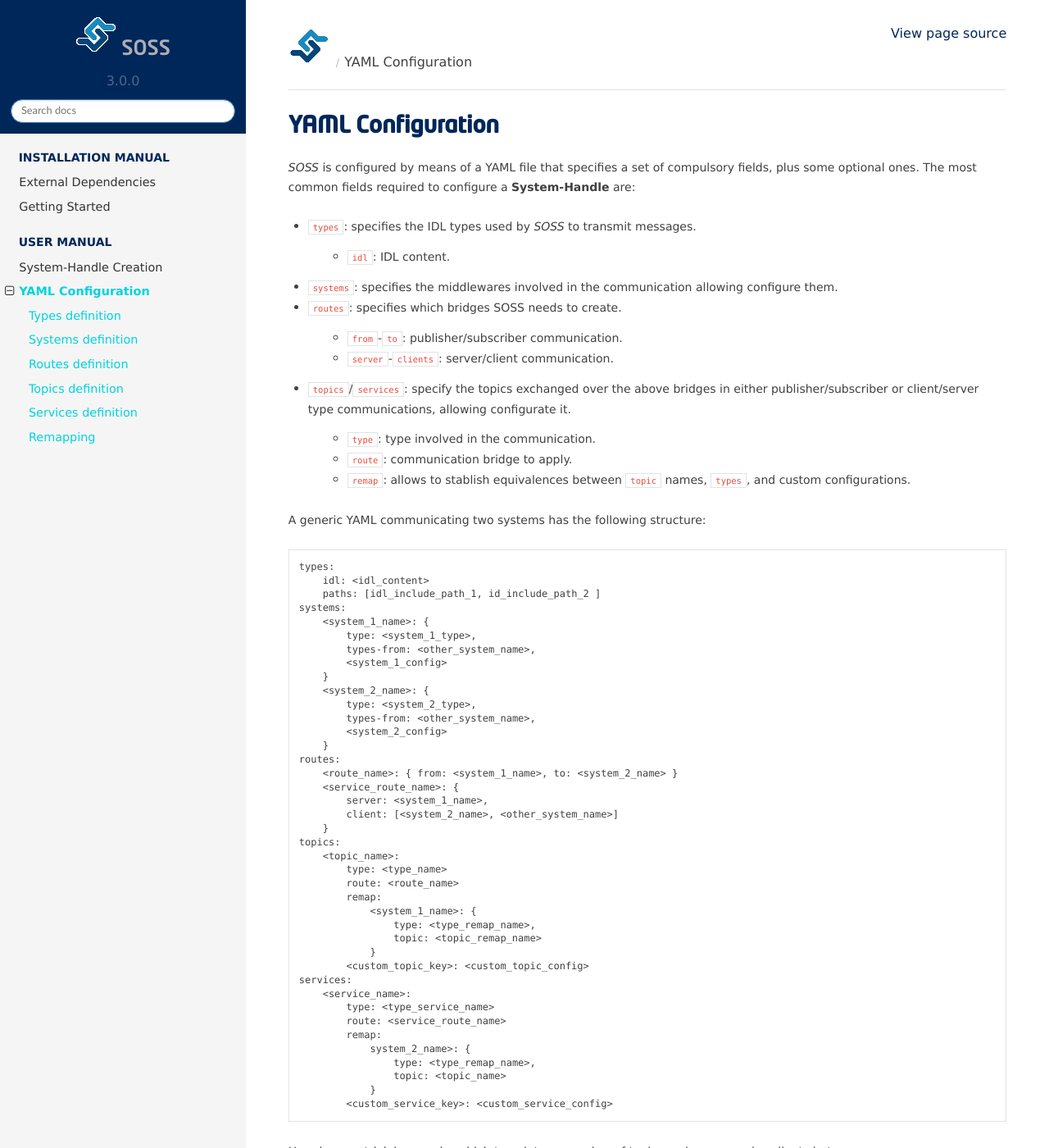
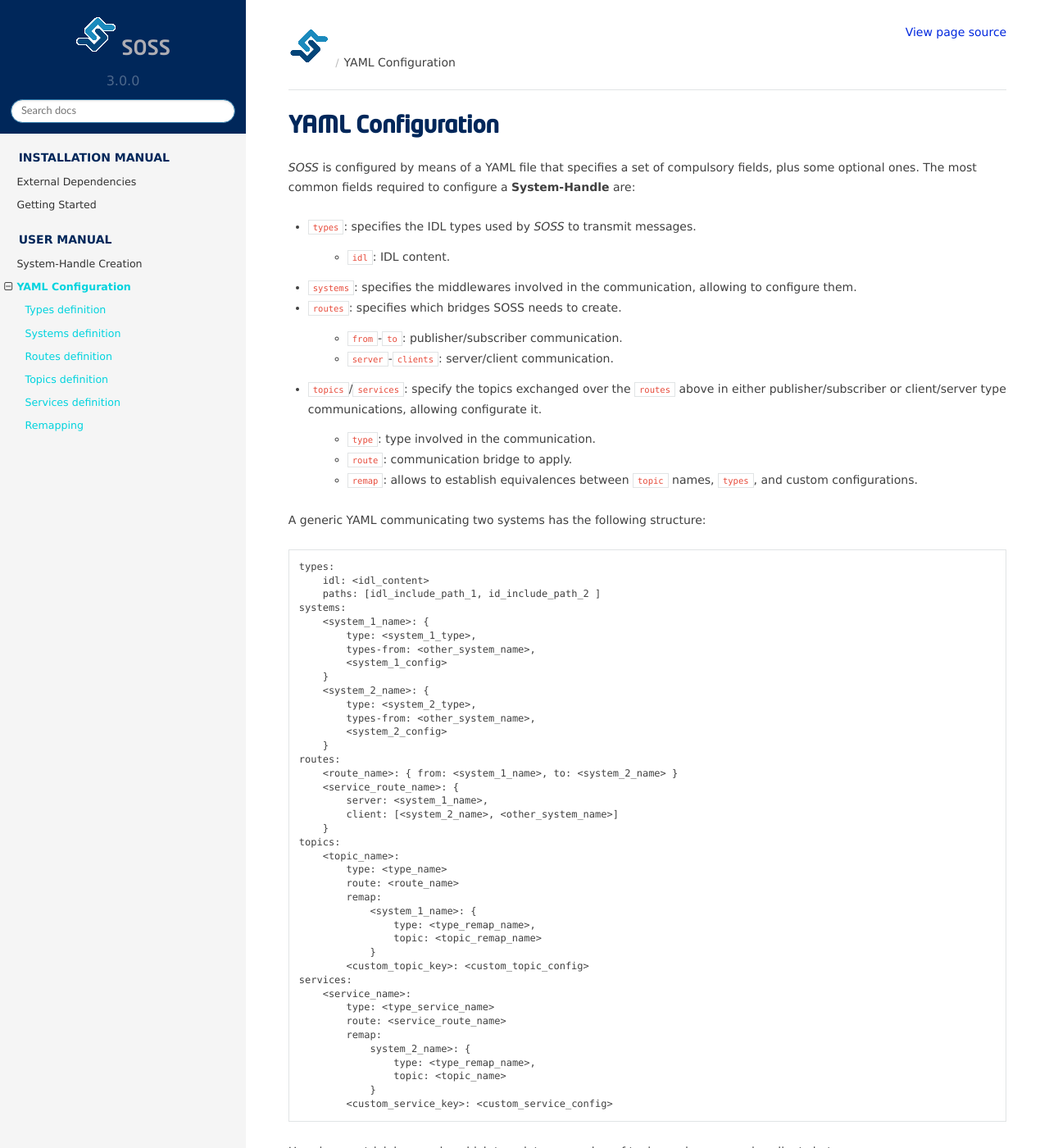
Before and after one commit to eProsima/SOSS-docs, a Sphinx documentation site: the page built from docs/yaml_config.rst, in a window 1280 px wide and 1400 px high. Shown: the whole window at 82% size. Built offline with Sphinx 7.4.7 and the Read the Docs theme 2.0.0, drawn with Linux system fonts in a browser that asks for light colours; some of the changed text lies outside the part shown.

Commit message:
Changed link colors + minor changes.

```diff
--- a/docs/_static/css/fiware_readthedocs.css
+++ b/docs/_static/css/fiware_readthedocs.css
@@ -20,7 +20,7 @@
 .wy-nav-content-wrap{background-color:#fff !important}
 .wy-nav-top{background-color:#00275a !important;color:#fff !important}
 .wy-nav-top a{color:#fff !important}
-p{font-size:14px !important;line-height:auto !important}
+p, ul{font-size:14px !important;line-height:auto !important}
 .btn-neutral{background-color:#00d3de !important;color:#fff !important}
 .btn{box-shadow:0 0 0 !important;border:0 !important;border-radius:0 !important}
 .btn-neutral:hover{background-color:#00d3de !important;color:#fff !important}
@@ -62,5 +62,15 @@
 
 /* Custom width read the docs */
 .wy-nav-content {
-  max-width: none !important;
+  max-width: 1050px !important;
 }
+
+/* Changes links color */
+
+    .wy-nav-content a, .wy-nav-content a:visited {
+  color:#0027de !important;
+}
+
+.wy-nav-content a:hover{
+  color:#00d3de !important;
+}
--- a/docs/getting_started.rst
+++ b/docs/getting_started.rst
@@ -55,7 +55,7 @@
     :code:`colcon build` will build the package :code:`soss-core` and all the built-in **System-Handles**.
     If you don't want to build the built-in **System-Handles** you can execute
     :code:`colcon build --packages-up-to soss-core`.
-    If you only want a to build a sub-set of built-in **System-Handles** you can use the same directive
+    If you only want a to build a sub-set of the built-in **System-Handles**, you can use the same directive
     with the name of the packages, for example:
 
     .. code-block:: bash
--- a/docs/index.rst
+++ b/docs/index.rst
@@ -147,8 +147,6 @@
 Secondly, we explain how to configure *SOSS* by means of YAML files, explaining how to fill the required fields,
 depending on the needs of the specific use-case.
 
-.. _user_man:
-
 .. toctree::
     :caption: User Manual
 
--- a/docs/yaml_config.rst
+++ b/docs/yaml_config.rst
@@ -8,7 +8,7 @@
 
     * :code:`idl`: IDL content.
 
-* :code:`systems`: specifies the middlewares involved in the communication allowing configure them.
+* :code:`systems`: specifies the middlewares involved in the communication, allowing to configure them.
 
 * :code:`routes`: specifies which bridges SOSS needs to create.
 
@@ -16,14 +16,14 @@
 
     * :code:`server`-:code:`clients`: server/client communication.
 
-* :code:`topics`/:code:`services`: specify the topics exchanged over the above bridges in either publisher/subscriber
-  or client/server type communications, allowing configurate it.
+* :code:`topics`/:code:`services`: specify the topics exchanged over the :code:`routes` above in either
+  publisher/subscriber or client/server type communications, allowing configurate it.
 
     * :code:`type`: type involved in the communication.
 
     * :code:`route`: communication bridge to apply.
 
-    * :code:`remap`: allows to stablish equivalences between :code:`topic` names, :code:`types`, and custom
+    * :code:`remap`: allows to establish equivalences between :code:`topic` names, :code:`types`, and custom
       configurations.
 
 A generic YAML communicating two systems has the following structure:
```
Also changed, not shown: other parts of docs/yaml_config.rst (+1 -1 lines).
